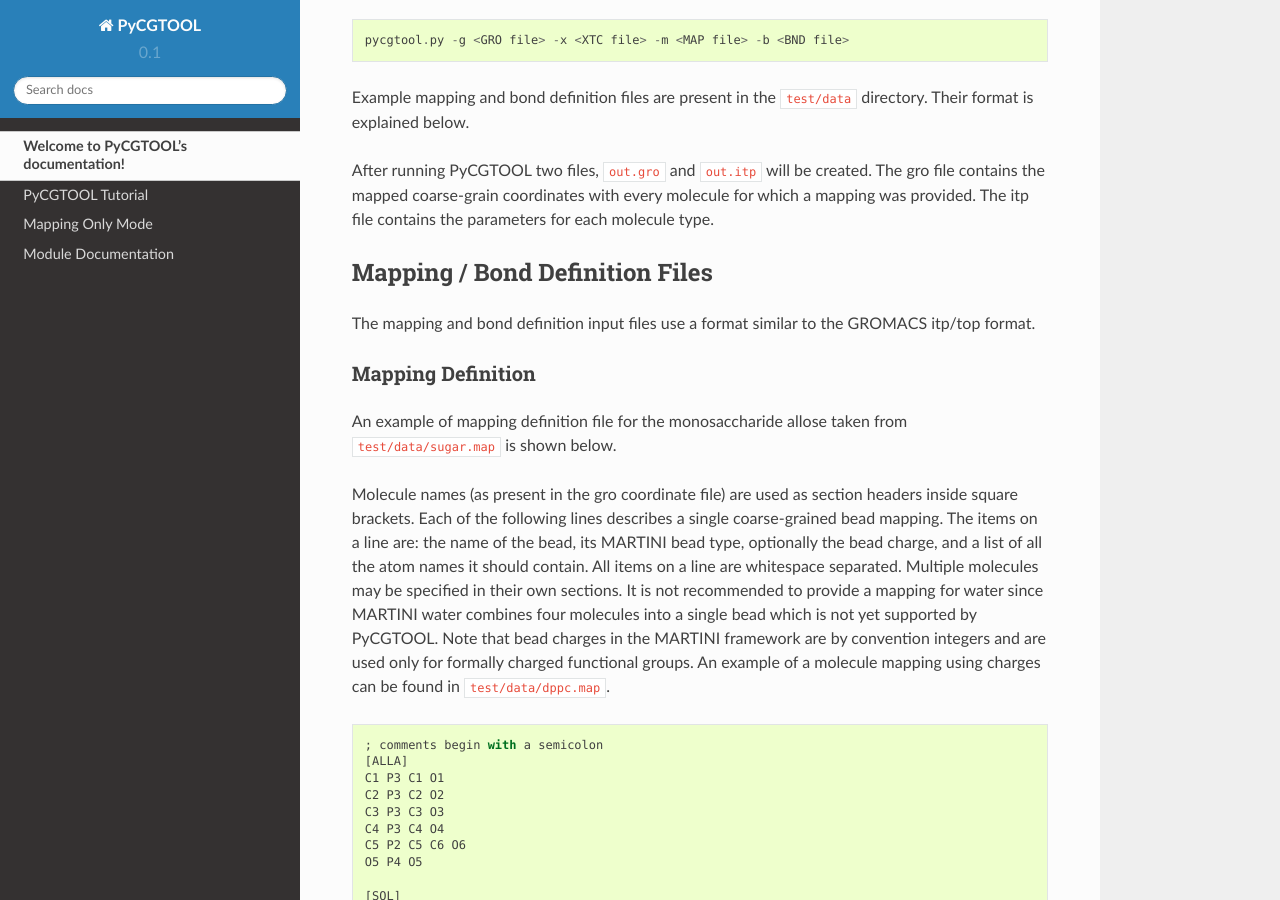
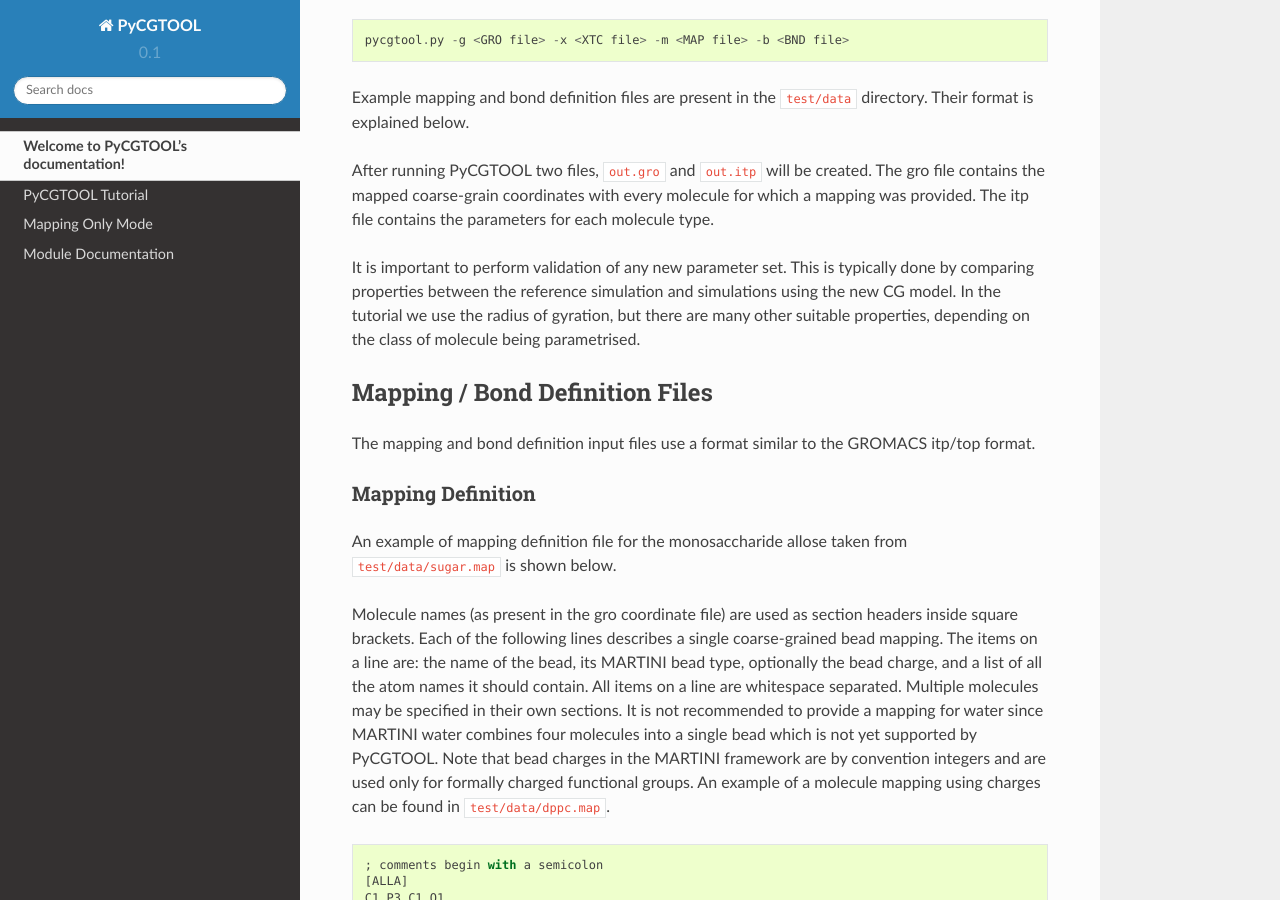
Before and after one commit to jag1g13/pycgtool, a Sphinx documentation site: the page built from doc/source/index.rst, in a window 1280 px wide and 900 px high, scrolled down 1261 px. Built offline with Sphinx 7.4.7 and the Read the Docs theme 2.0.0, drawn with Linux system fonts in a browser that asks for light colours.

Commit message:
Add note to readme and documentation about the importance of validation

```diff
--- a/doc/source/index.rst
+++ b/doc/source/index.rst
@@ -61,6 +61,10 @@ The program is called by::
 Example mapping and bond definition files are present in the ``test/data`` directory.  Their format is explained below.
 
 After running PyCGTOOL two files, ``out.gro`` and ``out.itp`` will be created.  The gro file contains the mapped coarse-grain coordinates with every molecule for which a mapping was provided.  The itp file contains the parameters for each molecule type.
+
+It is important to perform validation of any new parameter set.
+This is typically done by comparing properties between the reference simulation and simulations using the new CG model.
+In the tutorial we use the radius of gyration, but there are many other suitable properties, depending on the class of molecule being parametrised.
 
 Mapping / Bond Definition Files
 -------------------------------
```
Also changed, not shown: README.md (+4 -1 lines).
